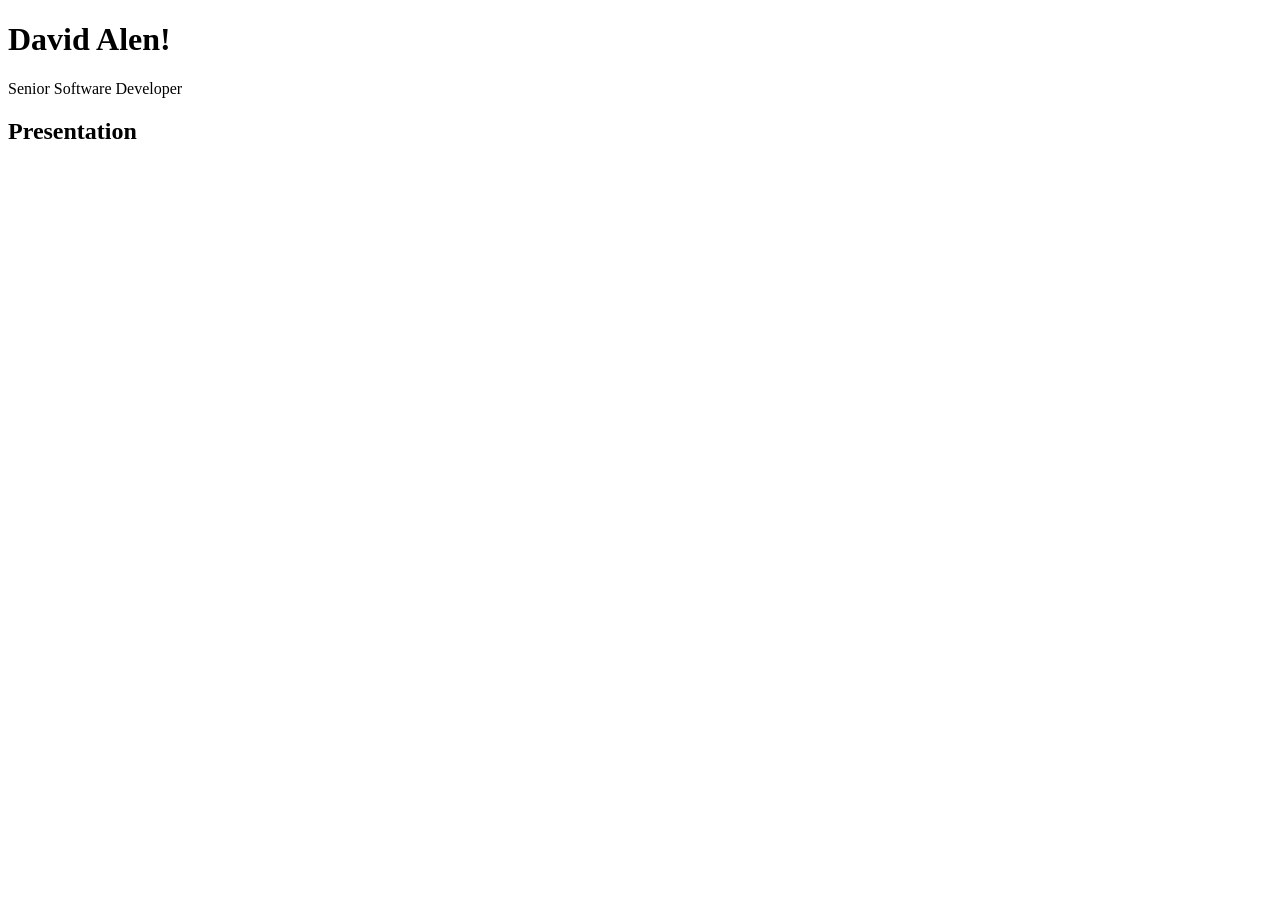
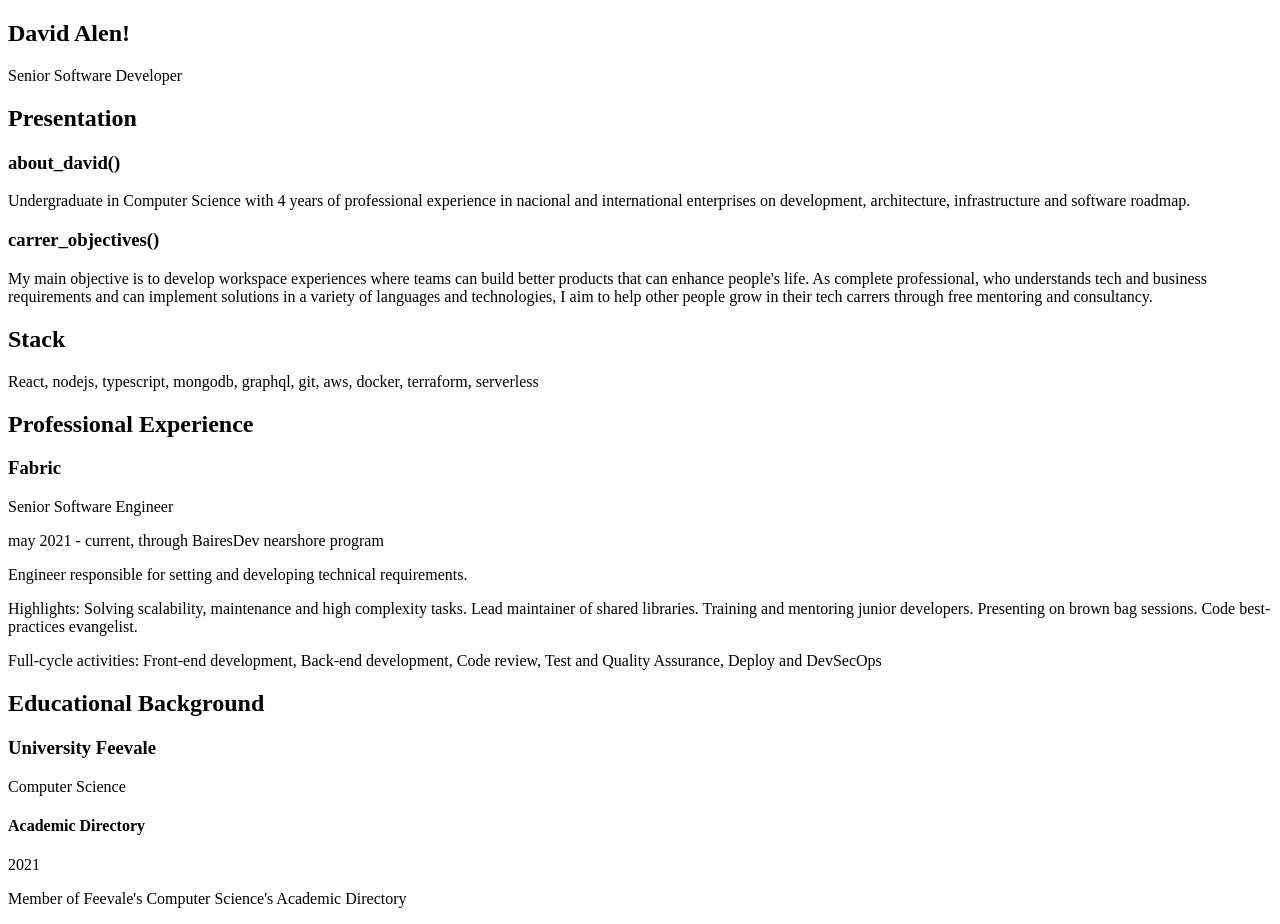
Before and after one commit to AlenDavid/davidalen.dev, a Next.js app: page / in a window 1280 px wide. Before the commit the page ends 800 px from the top, so only its background shows below. Built offline with nearby package versions, Linux system fonts and the light colour scheme.

Commit message:
(add) bare html information

```diff
--- a/pages/index.js
+++ b/pages/index.js
@@ -3,13 +3,83 @@ import React from 'react'
 export default function Home() {
 	return (
 		<main>
-			<div className='bg-black text-white h-4/6 w-screen'>
+			<section className='bg-black text-white h-4/6 w-screen'>
 				<h1 className='text-4xl'>David Alen!</h1>
 				<p className='text-lg'>Senior Software Developer</p>
-			</div>
-			<div>
+			</section>
+			<section>
 				<h2>Presentation</h2>
-			</div>
+				<div>
+					<h3>about_david()</h3>
+					<p>
+						Undergraduate in Computer Science with 4 years of professional
+						experience in nacional and international enterprises on development,
+						architecture, infrastructure and software roadmap.
+					</p>
+				</div>
+				<div>
+					<h3>carrer_objectives()</h3>
+					<p>
+						My main objective is to develop workspace experiences where teams
+						can build better products that can enhance people's life. As
+						complete professional, who understands tech and business
+						requirements and can implement solutions in a variety of languages
+						and technologies, I aim to help other people grow in their tech
+						carrers through free mentoring and consultancy.
+					</p>
+				</div>
+			</section>
+			<section>
+				<h2>Stack</h2>
+				<div>
+					React, nodejs, typescript, mongodb, graphql, git, aws, docker,
+					terraform, serverless
+				</div>
+			</section>
+			<section>
+				<div>
+					<h2>Professional Experience</h2>
+					<div>
+						<div>
+							<h3>Fabric</h3>
+							<p>Senior Software Engineer</p>
+							<p>may 2021 - current, through BairesDev nearshore program </p>
+							<p>
+								Engineer responsible for setting and developing technical
+								requirements.
+							</p>
+							<p>
+								Highlights: Solving scalability, maintenance and high complexity
+								tasks. Lead maintainer of shared libraries. Training and
+								mentoring junior developers. Presenting on brown bag sessions.
+								Code best-practices evangelist.
+							</p>
+							<p>
+								Full-cycle activities: Front-end development, Back-end
+								development, Code review, Test and Quality Assurance, Deploy and
+								DevSecOps
+							</p>
+						</div>
+					</div>
+				</div>
+				<div>
+					<h2>Educational Background</h2>
+					<div>
+						<h3>University Feevale</h3>
+						<p>Computer Science</p>
+						<div>
+							<div>
+								<h4>Academic Directory</h4>
+								<p>2021</p>
+								<p>
+									Member of Feevale&apos;s Computer Science&apos;s Academic
+									Directory
+								</p>
+							</div>
+						</div>
+					</div>
+				</div>
+			</section>
 		</main>
 	)
 }
```
